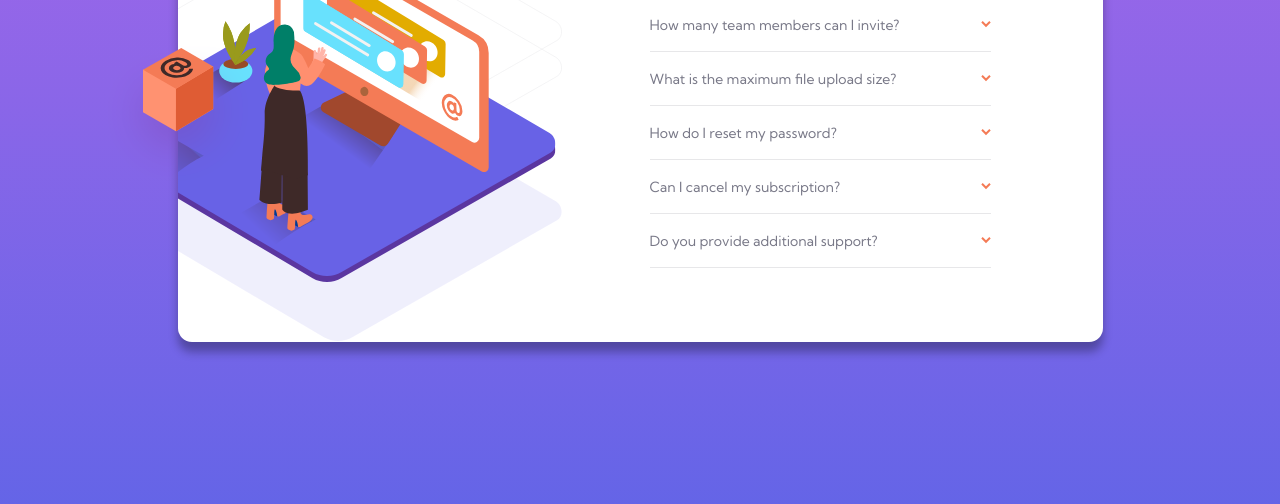
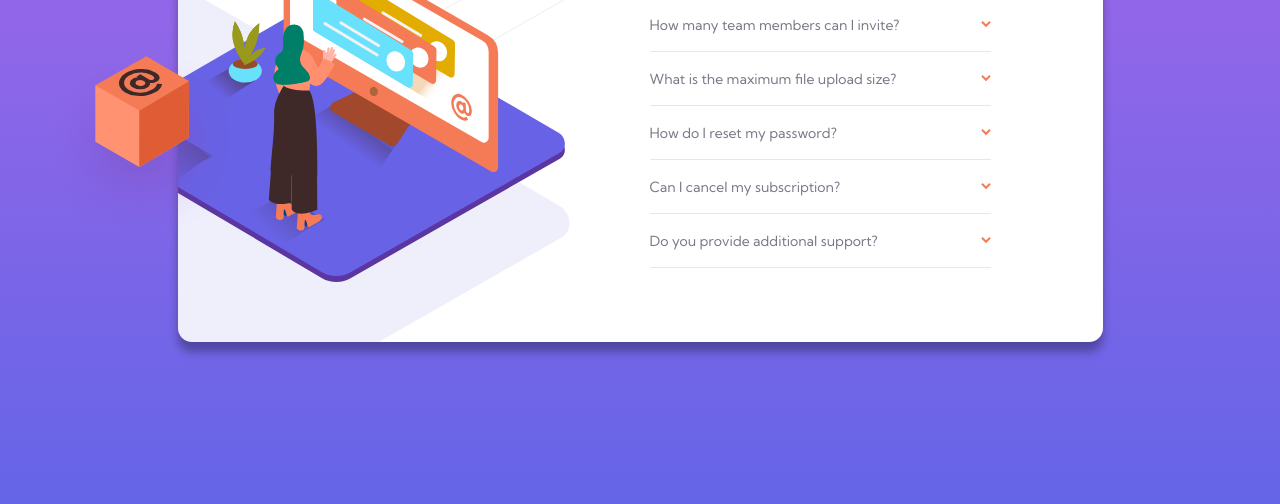
Before and after one commit to 6kbzn9/FAQ-Accordion-Card, a plain HTML site: page index.html in a window 1280 px wide. Shown: the part 296-800 px from the top of the page. Drawn offline with Linux system fonts and the light colour scheme.

Commit message:
final version ~

```diff
--- a/main.css
+++ b/main.css
@@ -105,6 +105,7 @@ body {
 .answer {
   opacity: 0;
   padding-bottom: 1.25rem;
+  padding-right: 2rem;
   transition: opacity 350ms ease-in-out;
   transition-delay: 0ms;
 }
@@ -138,24 +139,25 @@ body {
     overflow: hidden;
   }
   .desktop-img {
-    transform: translateX(-20%);
+    transform: translateX(-18%);
     width: 100%;
   }
   .box {
     display: block;
     position: absolute;
-    width: 150px;
+    width: 200px;
     top: 50%;
     left: 0;
-    transform: translate(-50%, -40%);
+    transform: translate(-68%, -26%);
   }
   .wrapper {
     display: flex;
     align-items: center;
     width: clamp(280px, 90%, 925px);
     margin: 4rem auto;
-    background: #fff url(images/bg-pattern-desktop.svg) bottom left -17% no-repeat;
-    background-size: 50%;
+    background: #fff url(images/bg-pattern-desktop.svg) no-repeat;
+    background-position: -220% 65%;
+    background-size: 82%;
     padding: 4rem 0;
     overflow: visible;
   }
@@ -170,9 +172,7 @@ body {
   .title {
     text-align: left;
   }
-  .answer {
-    padding-right: 2rem;
-  }
+
   .arrow {
     margin-left: 3rem;
   }
```
